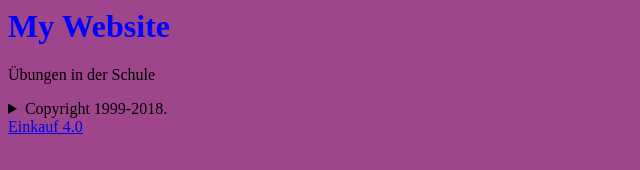
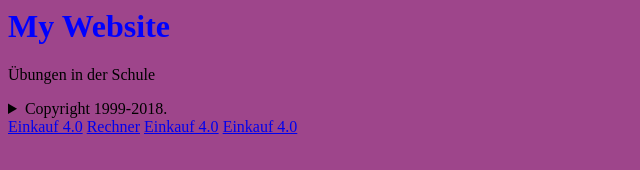
Before and after one commit to Azamat1177/schoolproject, a plain HTML site: page index.html in a window 1280 px wide. Shown: the whole page, without its empty margins (0-640 px from the left). Drawn offline with Linux system fonts and the light colour scheme.

Commit message:
Update index.html

```diff
--- a/index.html
+++ b/index.html
@@ -40,6 +40,9 @@ a:hover {
 
 
   <a href="projects/einkaufsliste.html">Einkauf 4.0</a>
+	 <a href="projects/Addieren1.html">Rechner</a>
+	   <a href="projects/.html">Einkauf 4.0</a>
+	   <a href="projects/.html">Einkauf 4.0</a>
 
   </body>
 
```
